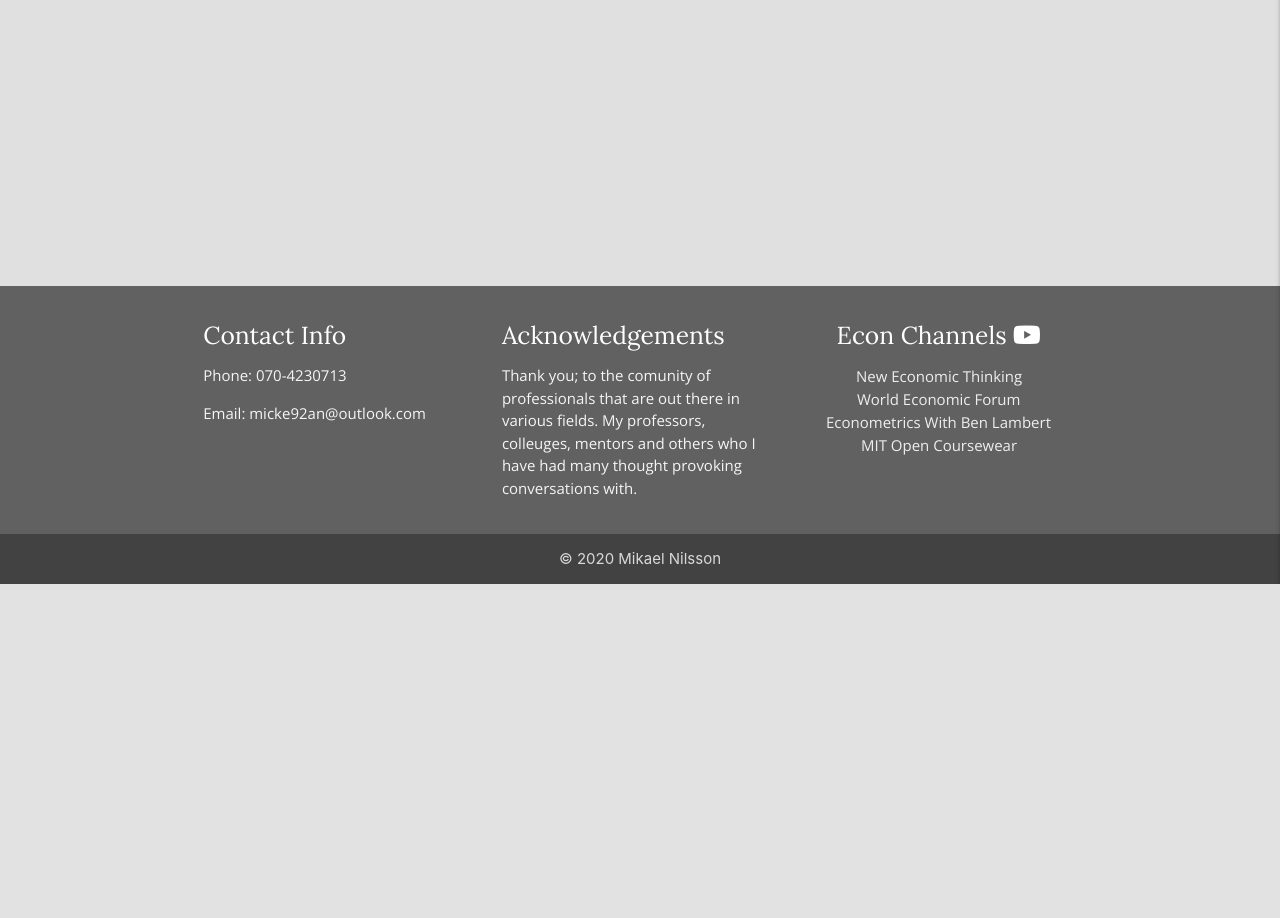
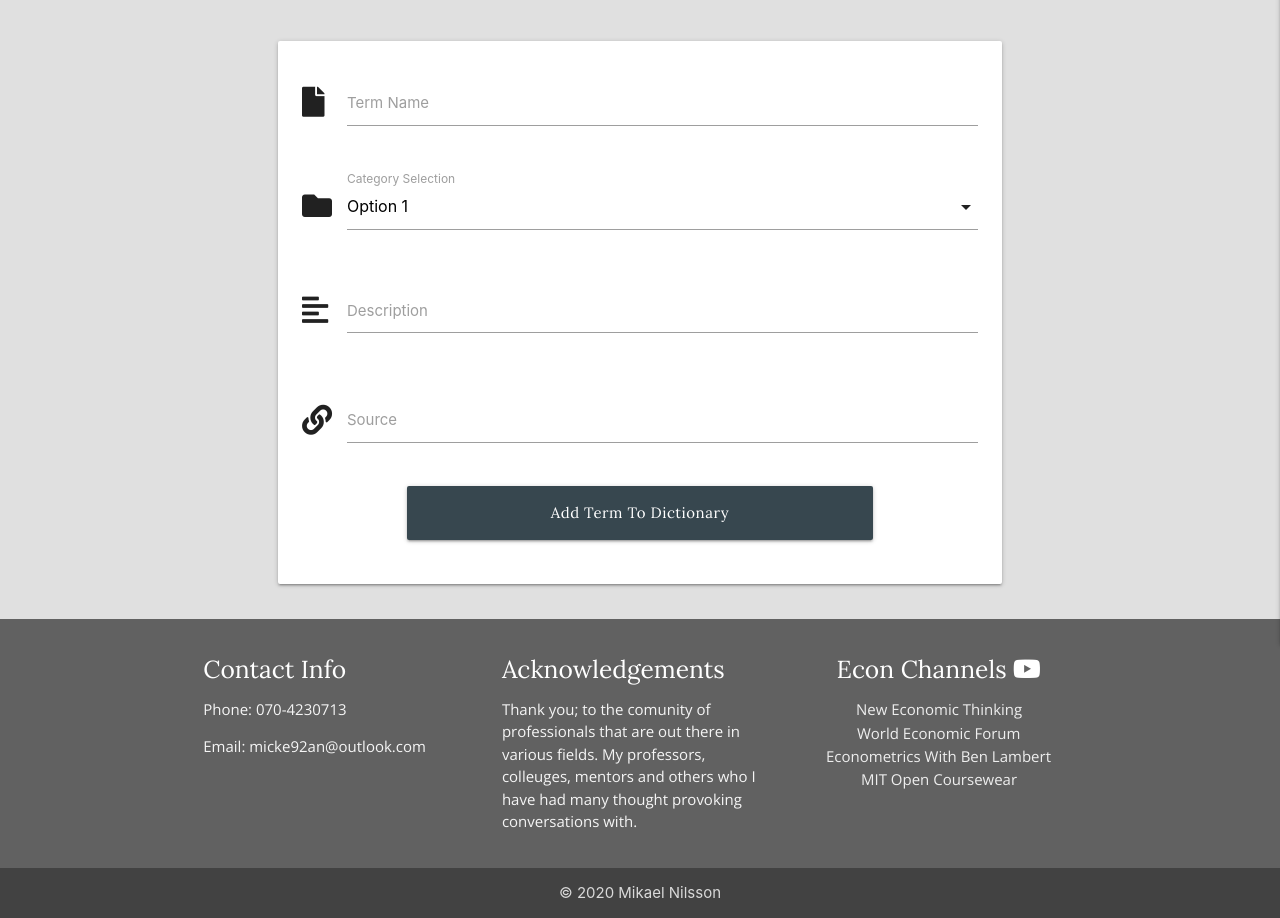
Before and after one commit to 92an/third-milestone-project, a Flask app: page /add_term in a window 1280 px wide. Shown: the part 216-1134 px from the top of the page. Before the commit the page ends 800 px from the top, so only its background shows below. Run offline with Flask 2, Linux system fonts and the light colour scheme; some libraries are stand-ins or nearby versions.

Commit message:
layout of add terms to dictionary form done

```diff
--- a/static/js/script.js
+++ b/static/js/script.js
@@ -19,4 +19,7 @@
 
     // accordian functionality materialize
     $('.collapsible').collapsible();
+
+    // select dropdownfunctionality materialize
+    $('select').formSelect();
   });
--- a/templates/add_term.html
+++ b/templates/add_term.html
@@ -4,4 +4,52 @@
 
 <h2 class="header capitalize center-align">Add term to dictionary</h2>
 
+<div class="row container webforms">
+    <form class="col s12 m10 offset-m1" method="POST" action="{{ url_for('login') }}">
+        <div class="card-panel">
+            <!-- term input -->
+            <div class="row ">
+                <div class="input-field col s12">
+                    <i class="fas fa-file prefix"></i>
+                    <input id="term_name" name="term_name" type="text" class="validate" maxlength="70" required>
+                    <label for="term_name">Term Name</label>
+                </div>
+            </div>
+            <!-- Category input -->
+            <div class="row">
+                <div class="input-field col s12">
+                    <i class="fas fa-folder prefix"></i>
+                    <select>
+                        <option value="1">Option 1</option>
+                        <option value="2">Option 2</option>
+                        <option value="3">Option 3</option>
+                    </select>
+                    <label>Category Selection</label>
+                </div>
+            </div>
+            <!-- Description input -->
+            <div class="row">
+                <div class="input-field col s12">
+                    <i class="fas fa-align-left prefix"></i>
+                    <textarea id="description" name="description" maxlength="600" class="materialize-textarea"></textarea>
+                    <label for="description">Description</label>
+                </div>
+            </div>
+            <!-- Source input -->
+            <div class="row">
+                <div class="input-field col s12">
+                    <i class="fas fa-link prefix"></i>
+                    <input id="source_url" name="source_url" type="text" class="validate" required>
+                    <label for="source_url">Source</label>
+                </div>
+            </div>
+            <!-- button to login -->
+            <div class="row">
+                <button type="submit" class="col s8 offset-s2 btn-large blue-grey darken-3 header">
+                    Add Term to dictionary
+                </button>
+            </div>
+        </div>
+    </form>
+</div>
 {% endblock %}
```
